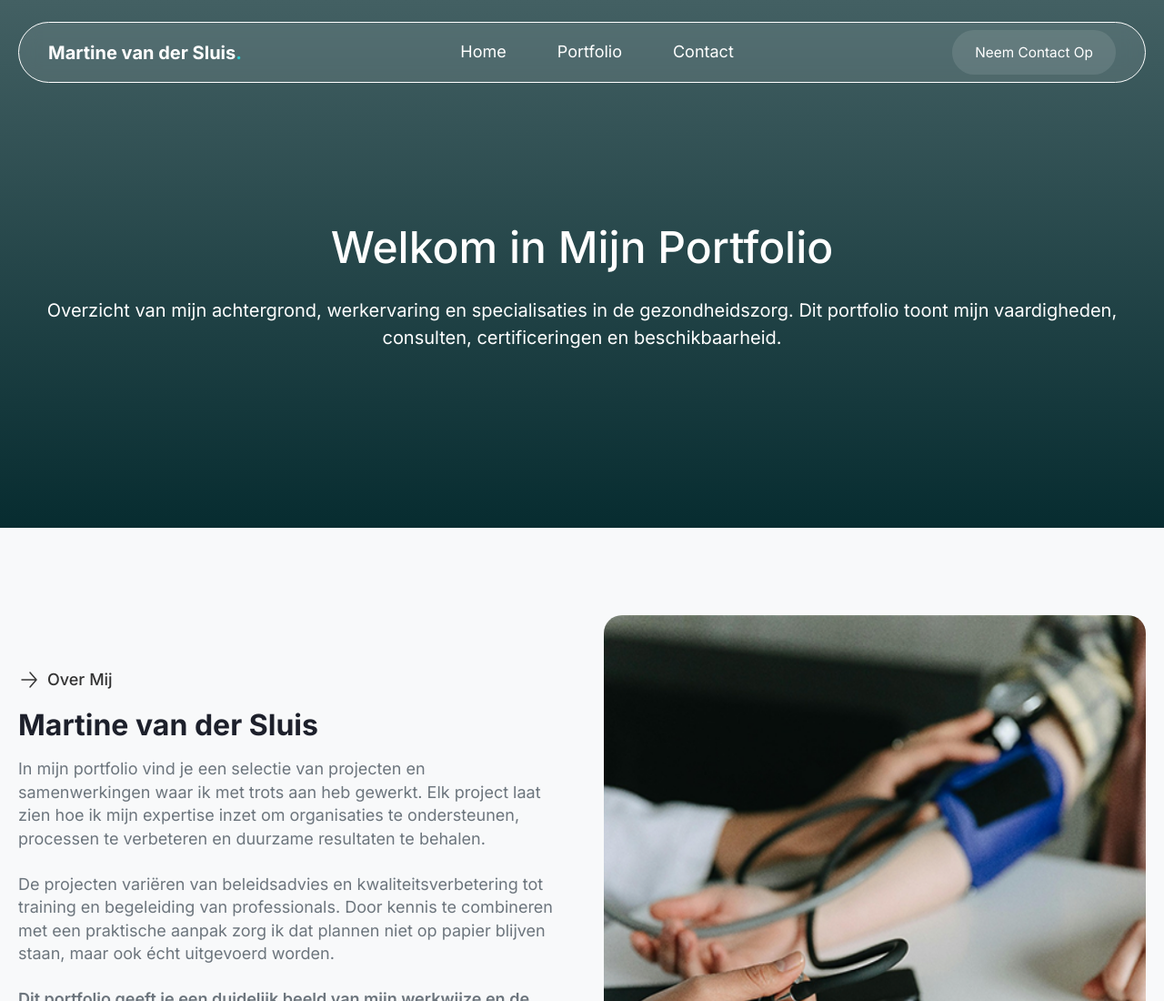
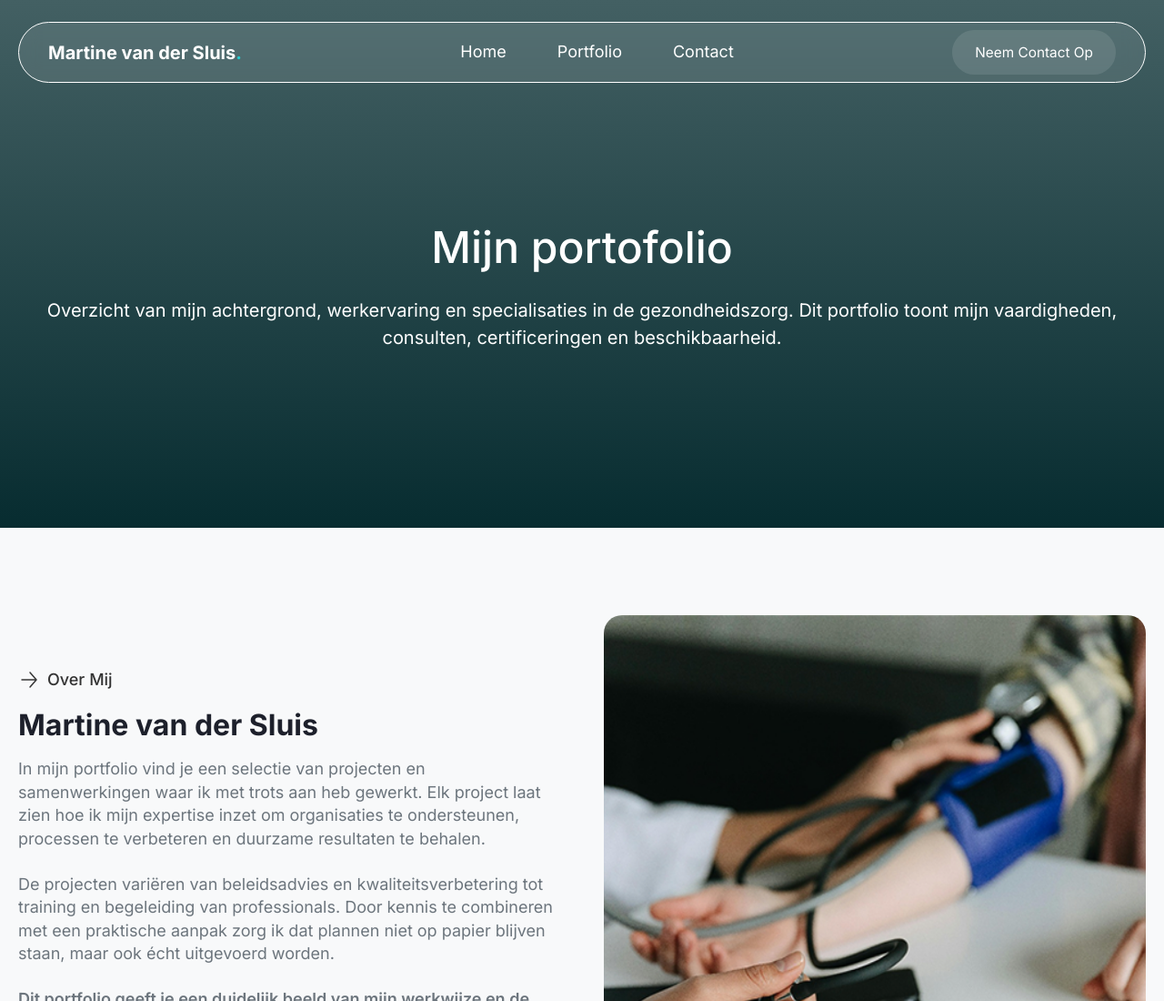
Before and after one commit to AngelineSeveses/Martine-van-der-Sluis, a plain HTML site: page portfolio.html in a window 1280 px wide. Shown: the top 1100 px of the page at 91% size. Drawn offline with nearby package versions, Linux system fonts and the light colour scheme.

Commit message:
Update portfolio.html

```diff
--- a/portfolio.html
+++ b/portfolio.html
@@ -94,7 +94,7 @@
         <div class="row g-4 align-items-center">
           <div class="hero-card p-md-3">
             <h1 class="text-center mb-4 lh-sm text-fade-up">
-              Welkom in Mijn Portfolio
+              Mijn portofolio
             </h1>
 
             <p
```
